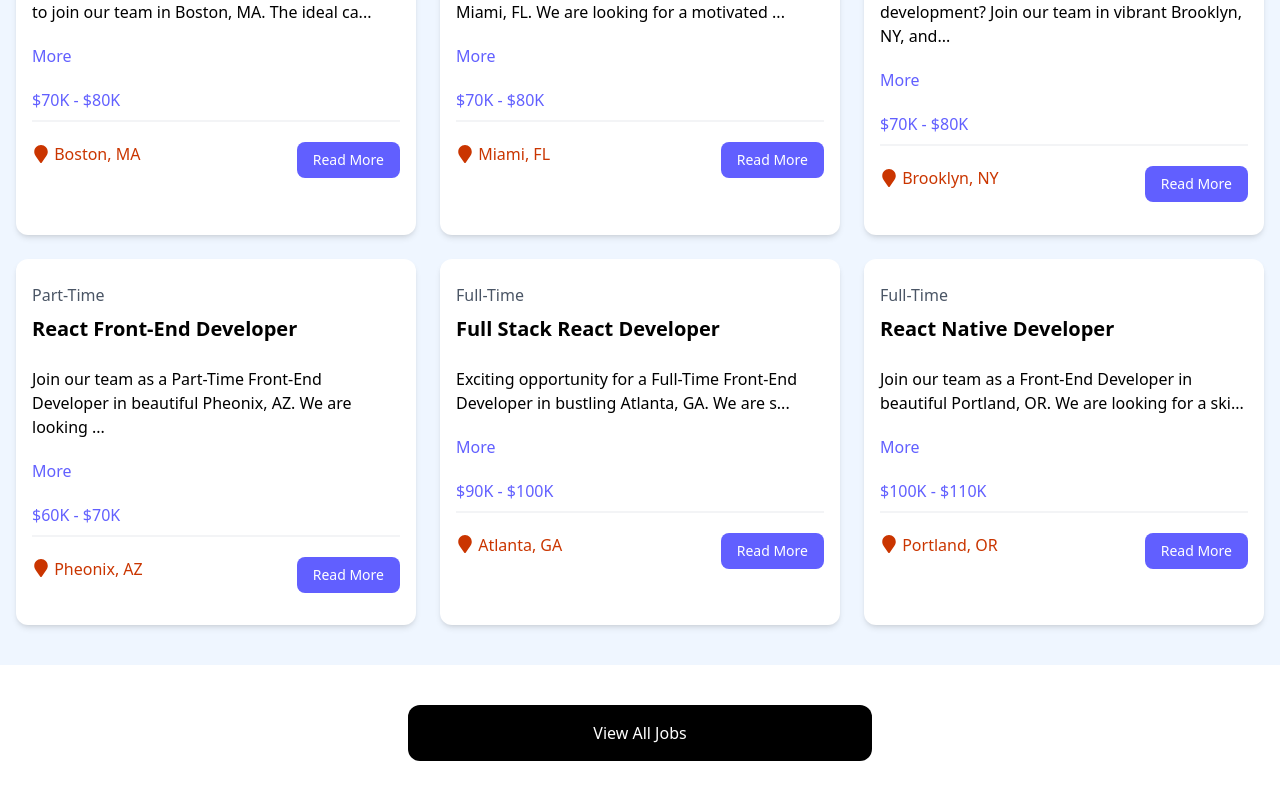
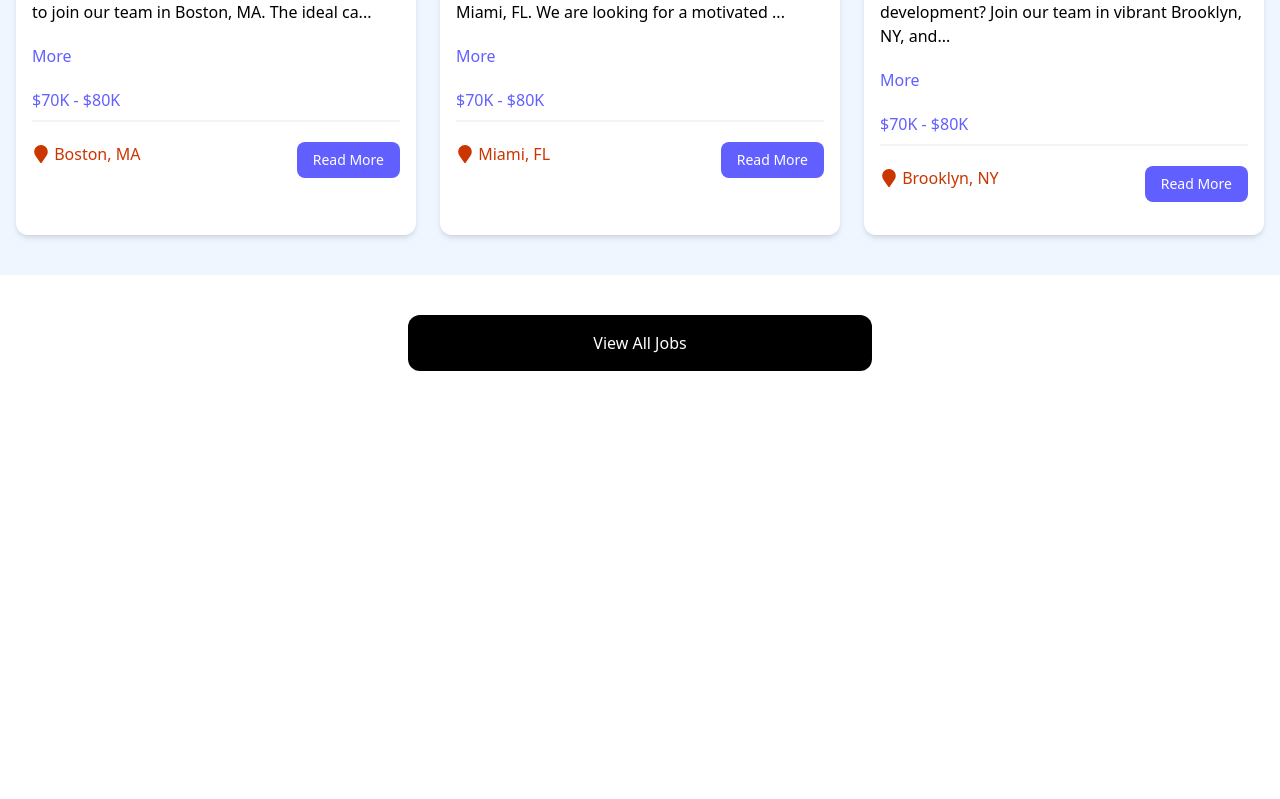
Before and after one commit to kamuz/react-jobs, a React (Vite) app: page / in a window 1280 px wide. Shown: the part 841-1640 px from the top of the page. After the commit the page ends 1252 px from the top, so only its background shows below. Built offline with nearby package versions, Linux system fonts and the light colour scheme; data requests are answered from the project's data file.

Commit message:
Conditional Fetching

```diff
--- a/src/components/JobListings.jsx
+++ b/src/components/JobListings.jsx
@@ -14,7 +14,7 @@
     const fetchJobs = async () => {
       try {
         // Sending request to the API endpoint
-        const res = await fetch('http://localhost:8000/jobs');
+        const res = await fetch(isHome ? 'http://localhost:8000/jobs?_limit=3' : 'http://localhost:8000/jobs');
         // Parsing response as JSON
         const data = await res.json();
         // Updating the state with the fetched job listings
```
